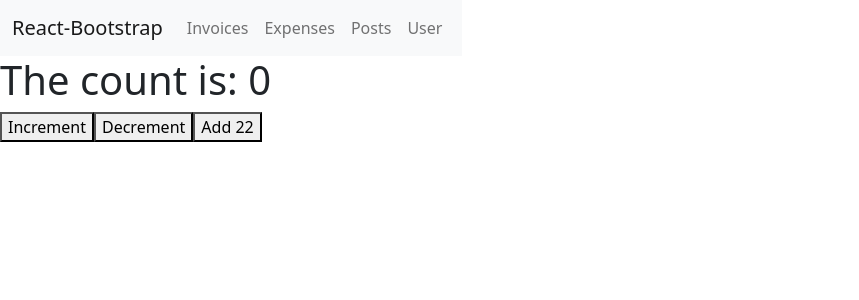
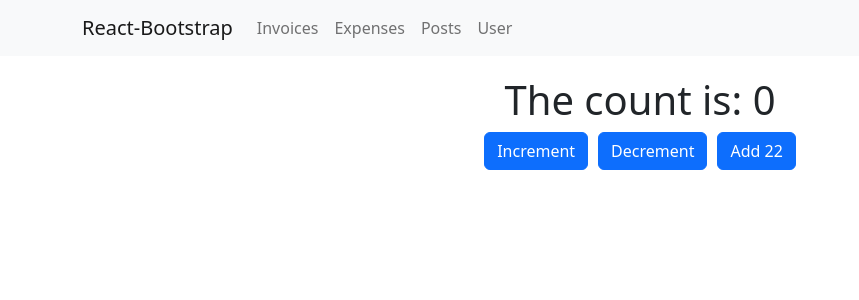
Before and after one commit to MikeWight/reactStuff, a React (Create React App) app: page /expenses in a window 1280 px wide. Shown: the top 300 px of the page, without its empty margins (0-859 px from the left). Built offline with nearby package versions, Linux system fonts and the light colour scheme.

Commit message:
added a little more style

```diff
--- a/src/App.css
+++ b/src/App.css
@@ -7,3 +7,12 @@
 .nav-size {
   width: 100vw !important;
 }
+.main-wrapper {
+  margin: 20px;
+}
+.mr-2 {
+  margin-right: 10px;
+}
+.center {
+  text-align: center;
+}
--- a/src/App.js
+++ b/src/App.js
@@ -8,9 +8,11 @@ import "bootstrap/dist/css/bootstrap.min.css";
 export default function App() {
 
   return (
-    <div>
+    <>
       <NavBarThing />
-      <Outlet />
-    </div>
+      <div className="main-wrapper">
+        <Outlet />
+      </div>
+    </>
   );
 }
--- a/src/NavBarThing.js
+++ b/src/NavBarThing.js
@@ -8,7 +8,6 @@ import "./App.css";
 export default function NavBarThing() {
 
   return (
-    <Nav defaultActiveKey="invoices" className="nav-size">
       <Navbar bg="light" expand="md">
         <Container>
           <Navbar.Brand to="/">React-Bootstrap</Navbar.Brand>
@@ -31,6 +30,5 @@ export default function NavBarThing() {
           </Navbar.Collapse>
         </Container>
       </Navbar>
-    </Nav>
   );
 }
--- a/src/routes/expenses.jsx
+++ b/src/routes/expenses.jsx
@@ -1,15 +1,30 @@
 import { useDispatch, useSelector } from "react-redux";
+import Button from 'react-bootstrap/Button';
 import { increment, decrement, incrementByAmount } from "../reduxstuff/counter";
 
 export default function Expenses() {
-  const { count } = useSelector((state) => state.counter )
+  const { count } = useSelector((state) => state.counter);
   const dispatch = useDispatch();
-    return (
-      <div>
-        <h1>The count is: {count}</h1>
-        <button onClick={() => dispatch(increment())}>Increment</button>
-        <button onClick={() => dispatch(decrement())}>Decrement</button>
-        <button onClick={() => dispatch(incrementByAmount(22))}>Add 22</button>
-      </div>
-    );
-  }
+  return (
+    <div className="center">
+      <h1>The count is: {count}</h1>
+      <Button
+        className="mr-2"
+        variant="primary"
+        onClick={() => dispatch(increment())}
+      >
+        Increment
+      </Button>
+      <Button
+        className="mr-2"
+        variant="primary"
+        onClick={() => dispatch(decrement())}
+      >
+        Decrement
+      </Button>
+      <Button variant="primary" onClick={() => dispatch(incrementByAmount(22))}>
+        Add 22
+      </Button>
+    </div>
+  );
+}
--- /dev/null
+++ b/src/wrappers/mainwrapper.jsx
@@ -0,0 +1,6 @@
+const Wrapper = ({ children }) => <>{children}</>;
+
+
+  export default function MainWrapper() {
+    return <Wrapper />;
+  }
```
